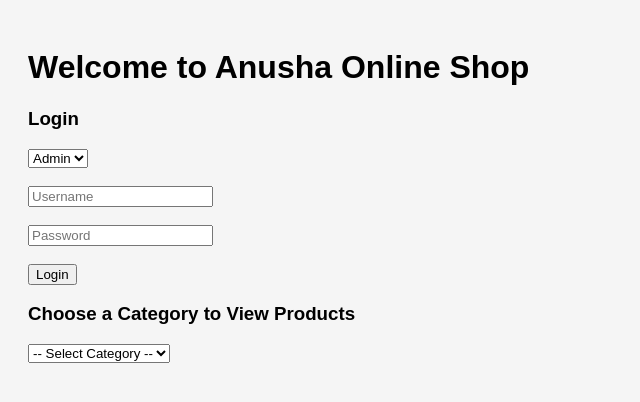
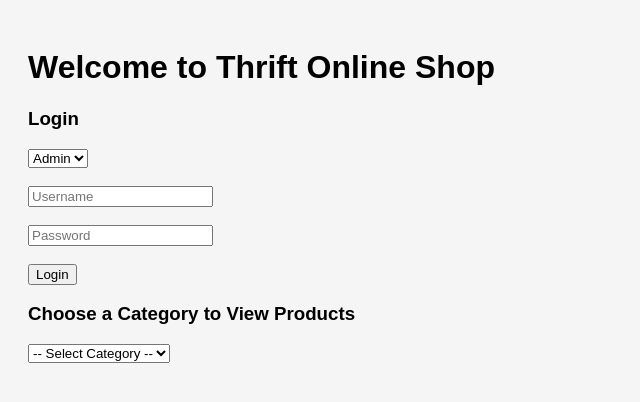
Before and after one commit to bibek53474/product-shop, a plain HTML site: page index.html in a window 1280 px wide. Shown: the whole page, without its empty margins (0-640 px from the left). Drawn offline with Linux system fonts and the light colour scheme.

Commit message:
Update index.html

```diff
--- a/index.html
+++ b/index.html
@@ -6,7 +6,7 @@
   <link rel="stylesheet" href="style.css">
 </head>
 <body>
-  <h1>Welcome to Anusha Online Shop</h1>
+  <h1>Welcome to Thrift Online Shop</h1>
 
   <!-- Login Area -->
   <div id="login-area">
```
